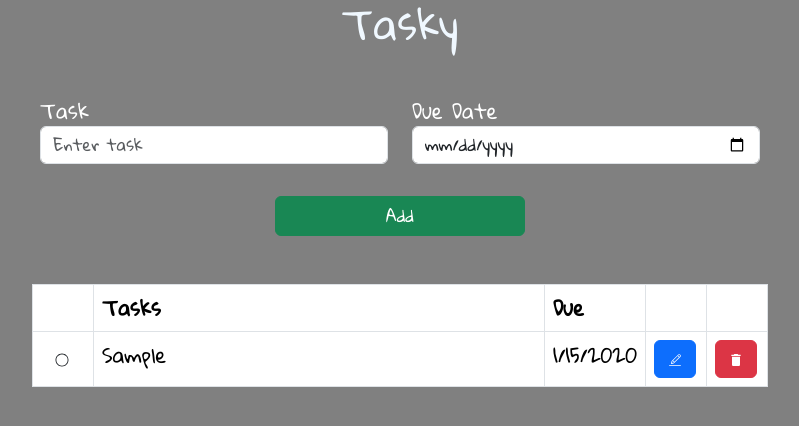
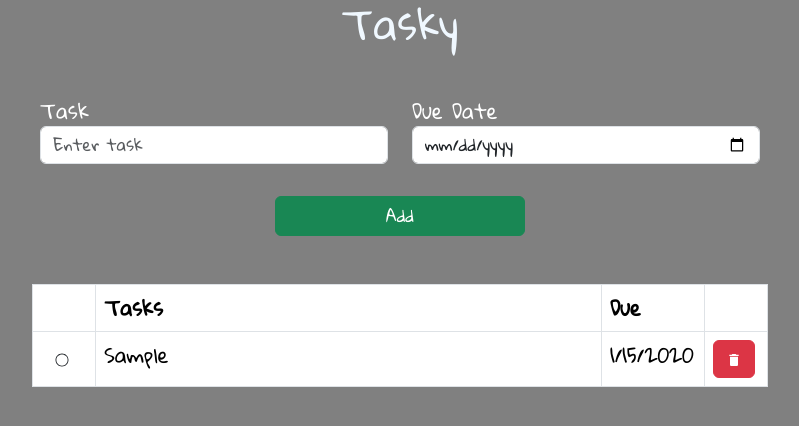
Before and after one commit to 02-ahmed/Tasky-react, a React (Vite) app: page / in a window 1280 px wide. Both pictures are taken after typing "Sample", "2020-01-15" into the empty fields and a click on the button "Add". Shown: the top 426 px of the page, without its empty margins (240-1039 px from the left). Built offline with nearby package versions, Linux system fonts and the light colour scheme.

Commit message:
commented out the edit button

```diff
--- a/src/components/TodoList.tsx
+++ b/src/components/TodoList.tsx
@@ -30,7 +30,7 @@ const TodoList = ({todos, onDelete, onDone}:Props) => {
               <th></th>
               <th>Tasks</th>
               <th>Due</th>
-              <th></th>
+              {/* <th></th> */}  {/* to be done later */}
               <th></th>
             </tr>
           </thead>
@@ -42,9 +42,9 @@ const TodoList = ({todos, onDelete, onDone}:Props) => {
                 </td>
                 <td className="col-4 col-sm-8">{todo.todo}</td>
                 <td className="col-1 col-sm-1">{todo.dueDate.toLocaleDateString()}</td>
-                <td className="col-1 col-sm-1">
+                {/* <td className="col-1 col-sm-1">
                   <button className="btn btn-primary"><CiEdit /></button>
-                </td>
+                </td> */} {/* to be done later */}
                 <td className="col-1 col-sm-1">
                   <button className='btn btn-danger' onClick={() => onDelete(todo.id)}><MdDelete /></button>
                 </td>
```
